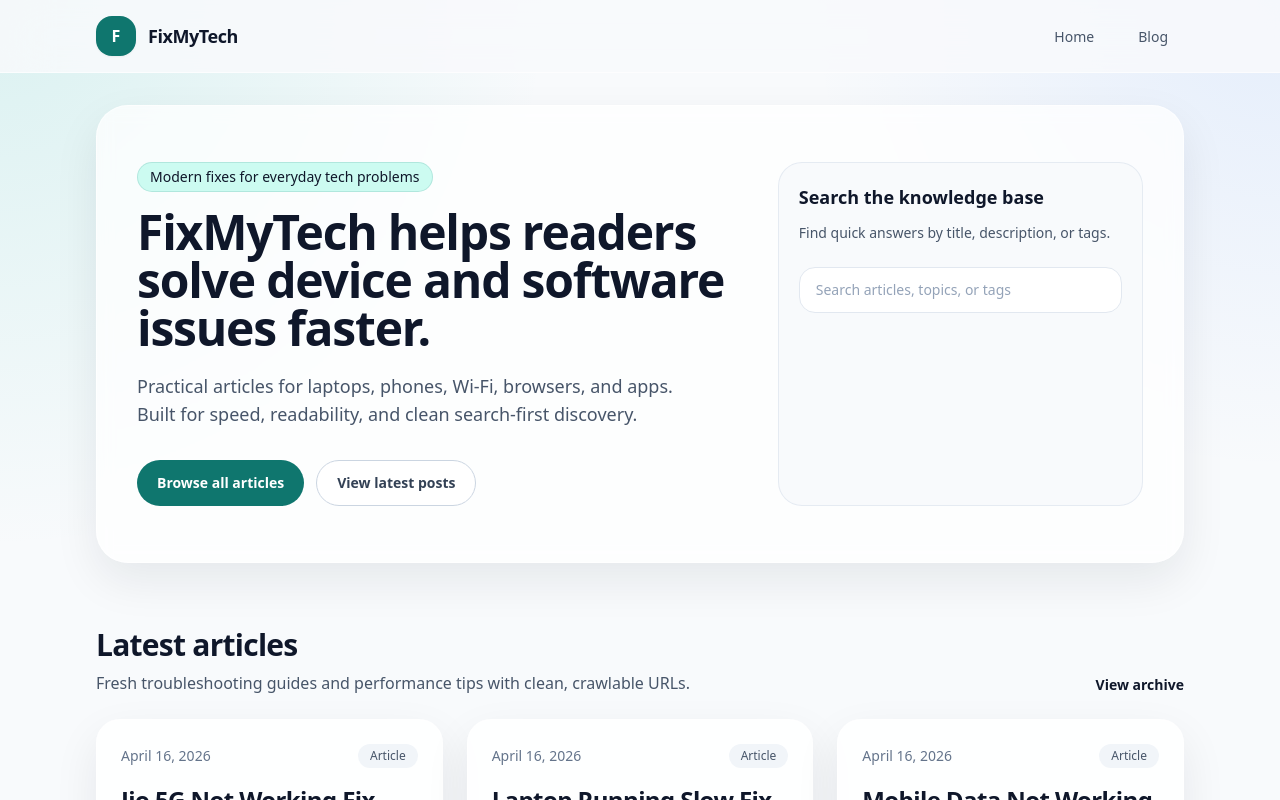
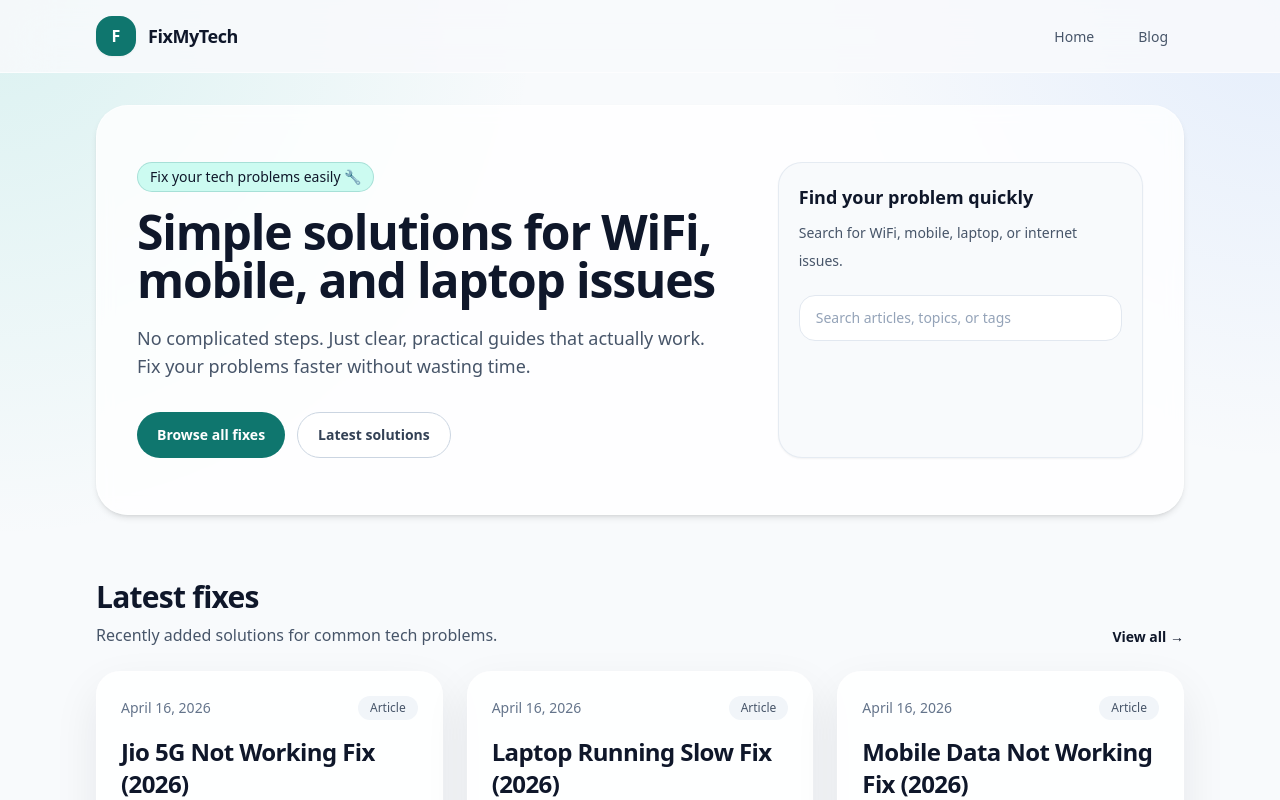
Before and after one commit to varunbhatt0009-prog/fixmytech-new, a Next.js app: page / in a window 1280 px wide. Shown: the top 800 px of the page. Built offline with nearby package versions, Linux system fonts and the light colour scheme.

Commit message:
improve homepage UI

```diff
--- a/app/page.tsx
+++ b/app/page.tsx
@@ -7,7 +7,7 @@ import { getAllPosts } from "@/lib/posts";
 export const metadata: Metadata = {
   title: "Home",
   description:
-    "Explore the latest troubleshooting guides, device fixes, and practical tech tutorials on FixMyTech."
+    "Fix your WiFi, mobile, laptop, and internet problems easily with simple step-by-step guides."
 };
 
 export default function HomePage() {
@@ -16,61 +16,75 @@ export default function HomePage() {
 
   return (
     <div className="mx-auto flex w-full max-w-6xl flex-col gap-16 px-4 pb-20 pt-8 sm:px-6 lg:px-8">
-      <section className="grid gap-8 rounded-[2rem] border border-white/60 bg-white/75 px-6 py-10 shadow-card backdrop-blur md:grid-cols-[1.25fr_0.75fr] md:px-10 md:py-14">
+
+      {/* HERO SECTION */}
+      <section className="grid gap-8 rounded-[2rem] border border-white/60 bg-white/80 px-6 py-10 shadow-md backdrop-blur md:grid-cols-[1.25fr_0.75fr] md:px-10 md:py-14">
+
         <div className="max-w-2xl">
-          <p className="mb-4 inline-flex rounded-full border border-accent/15 bg-accentSoft px-3 py-1 text-sm font-medium text-accent-deep">
-            Modern fixes for everyday tech problems
+          <p className="mb-4 inline-flex rounded-full border border-accent/20 bg-accentSoft px-3 py-1 text-sm font-medium text-accent-deep">
+            Fix your tech problems easily 🔧
           </p>
+
           <h1 className="text-4xl font-bold tracking-tight text-ink sm:text-5xl">
-            FixMyTech helps readers solve device and software issues faster.
+            Simple solutions for WiFi, mobile, and laptop issues
           </h1>
+
           <p className="mt-5 max-w-xl text-base leading-8 text-slate-600 sm:text-lg">
-            Practical articles for laptops, phones, Wi-Fi, browsers, and apps.
-            Built for speed, readability, and clean search-first discovery.
+            No complicated steps. Just clear, practical guides that actually work.
+            Fix your problems faster without wasting time.
           </p>
+
           <div className="mt-8 flex flex-col gap-3 sm:flex-row">
             <Link
               href="/blog"
               className="inline-flex items-center justify-center rounded-full bg-accent px-5 py-3 text-sm font-semibold text-white transition hover:bg-accent-deep"
             >
-              Browse all articles
+              Browse all fixes
             </Link>
+
             <a
               href="#latest-articles"
               className="inline-flex items-center justify-center rounded-full border border-slate-300 bg-white px-5 py-3 text-sm font-semibold text-slate-700 transition hover:border-accent hover:text-accent-deep"
             >
-              View latest posts
+              Latest solutions
             </a>
           </div>
         </div>
 
-        <div className="rounded-[1.5rem] border border-slate-200/80 bg-slate-50 p-5">
-          <h2 className="text-lg font-semibold text-ink">Search the knowledge base</h2>
+        {/* SEARCH BOX */}
+        <div className="rounded-[1.5rem] border border-slate-200/80 bg-slate-50 p-5 shadow-sm">
+          <h2 className="text-lg font-semibold text-ink">
+            Find your problem quickly
+          </h2>
+
           <p className="mt-2 text-sm leading-7 text-slate-600">
-            Find quick answers by title, description, or tags.
+            Search for WiFi, mobile, laptop, or internet issues.
           </p>
+
           <div className="mt-5">
             <SearchBar posts={posts} />
           </div>
         </div>
       </section>
 
+      {/* LATEST ARTICLES */}
       <section id="latest-articles" className="space-y-6">
         <div className="flex items-end justify-between gap-4">
           <div>
             <h2 className="text-3xl font-bold tracking-tight text-ink">
-              Latest articles
+              Latest fixes
             </h2>
+
             <p className="mt-2 text-sm leading-7 text-slate-600 sm:text-base">
-              Fresh troubleshooting guides and performance tips with clean,
-              crawlable URLs.
+              Recently added solutions for common tech problems.
             </p>
           </div>
+
           <Link
             href="/blog"
             className="hidden text-sm font-semibold text-accent-deep transition hover:text-accent md:inline-flex"
           >
-            View archive
+            View all →
           </Link>
         </div>
 
```
